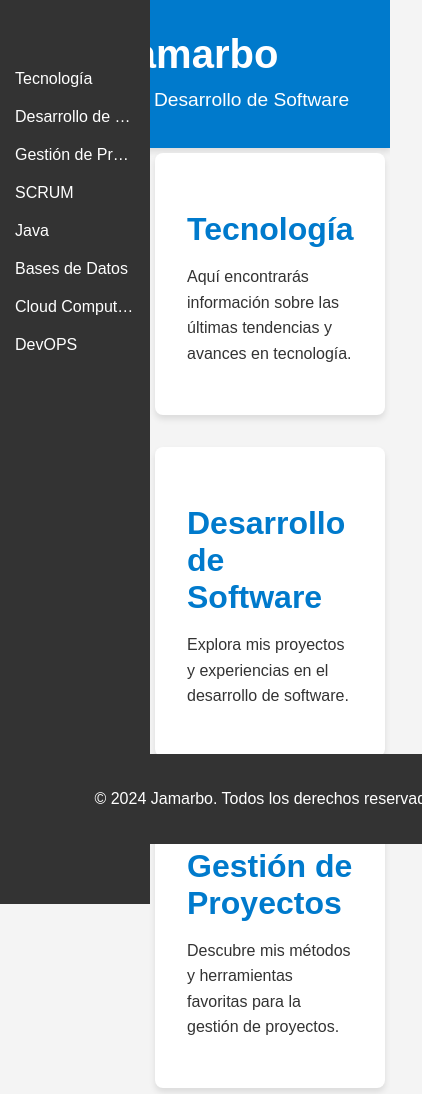
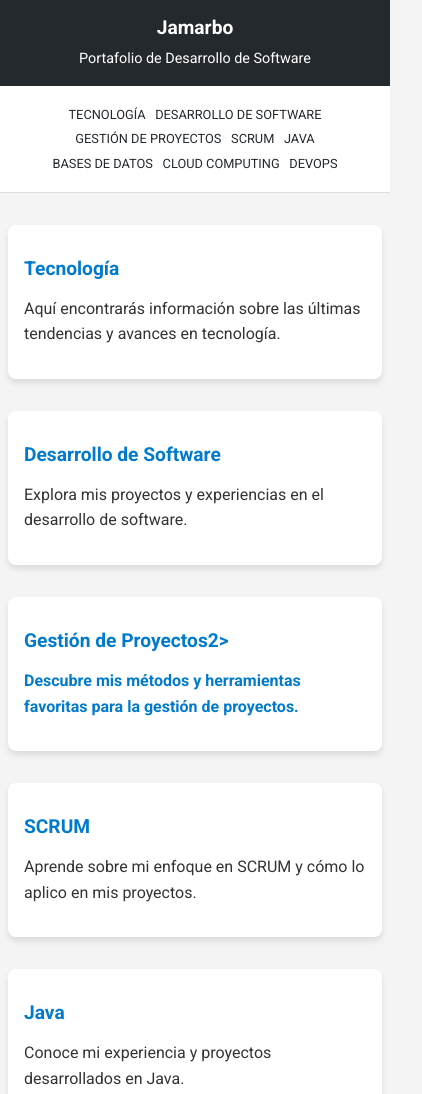
Before and after one commit to jamarbo/jamarbo-website, a plain HTML site: page index.html in a window 390 px wide. Shown: the top 1094 px of the page, 422 px wide, since content can reach past the window. Drawn offline with Linux system fonts and the light colour scheme.

Commit message:
ajustes de rendimiento y legibilidad

```diff
--- a/index.html
+++ b/index.html
@@ -4,66 +4,52 @@
     <meta charset="UTF-8">
     <meta name="viewport" content="width=device-width, initial-scale=1.0">
     <title>Jamarbo - Portafolio</title>
-
+    <link href="https://fonts.googleapis.com/css2?family=Roboto:wght@400;700&display=swap" rel="stylesheet">
     <style>
         body {
-            font-family: 'Arial', sans-serif;
+            font-family: 'Roboto', sans-serif;
             margin: 0;
             padding: 0;
             background-color: #f4f4f4;
             color: #333;
         }
         header {
-            background-color: #007acc;
+            background-color: #24292e;
             color: #fff;
-            padding: 2rem 1rem;
+            padding: 1rem 2rem;
             text-align: center;
-            box-shadow: 0 4px 6px rgba(0, 0, 0, 0.1);
         }
         header h1 {
             margin: 0;
-            font-size: 2.5rem;
+            font-size: 2rem;
         }
         header p {
             margin: 0.5rem 0 0;
             font-size: 1.2rem;
         }
         nav {
-            position: fixed;
-            left: 0;
-            top: 0;
-            height: 100%;
-            width: 60px;
-            background-color: #333;
-            overflow-x: hidden;
-            transition: 0.5s;
-            padding-top: 60px;
-        }
-        nav:hover {
-            width: 250px;
+            background-color: #fff;
+            border-bottom: 1px solid #ddd;
+            display: flex;
+            justify-content: center;
+            padding: 1rem;
+            flex-wrap: wrap;
         }
         nav a {
-            padding: 10px 15px;
+            color: #24292e;
+            margin: 0.5rem;
             text-decoration: none;
-            font-size: 1.2rem;
-            color: #fff;
-            display: block;
-            transition: 0.3s;
-            white-space: nowrap;
-            overflow: hidden;
-            text-overflow: ellipsis;
+            font-size: 1rem;
+            text-transform: uppercase;
+            transition: color 0.3s;
         }
         nav a:hover {
-            background-color: #575757;
-            padding-left: 30px;
+            color: #007acc;
         }
         .main-content {
-            margin-left: 60px;
-            padding: 20px;
-            transition: margin-left 0.5s;
-        }
-        nav:hover ~ .main-content {
-            margin-left: 250px;
+            max-width: 1200px;
+            margin: 2rem auto;
+            padding: 0 1rem;
         }
         .section {
             margin-bottom: 2rem;
@@ -82,51 +68,51 @@
             font-size: 1rem;
         }
         footer {
-            background-color: #333;
+            background-color: #24292e;
             color: #fff;
             text-align: center;
             padding: 1rem;
-            position: fixed;
+            position: relative;
             width: 100%;
             bottom: 0;
+            left: 0;
         }
         @media (max-width: 768px) {
-            nav {
-                width: 60px;
+            header h1 {
+                font-size: 1.5rem;
             }
-            nav:hover {
-                width: 200px;
+            header p {
+                font-size: 1rem;
             }
-            .main-content {
-                margin-left: 60px;
-                padding: 10px;
+            nav a {
+                font-size: 0.9rem;
             }
-            nav:hover ~ .main-content {
-                margin-left: 200px;
+            .section {
+                padding: 1.5rem;
             }
-            footer {
-                margin-left: 60px;
+            h2 {
+                font-size: 1.5rem;
             }
         }
         @media (max-width: 480px) {
-            nav {
-                width: 60px;
+            header h1 {
+                font-size: 1.2rem;
             }
-            nav:hover {
-                width: 150px;
+            header p {
+                font-size: 0.9rem;
             }
             nav a {
-                font-size: 1rem;
+                font-size: 0.8rem;
+                margin: 0.3rem;
+            }
+            .section {
+                padding: 1rem;
+            }
+            h2 {
+                font-size: 1.2rem;
             }
             .main-content {
-                margin-left: 60px;
-                padding: 5px;
-            }
-            nav:hover ~ .main-content {
-                margin-left: 150px;
-            }
-            footer {
-                margin-left: 60px;
+                padding: 0 0.5rem;
             }
         }
     </style>
@@ -147,6 +133,7 @@
         <a href="#cloud">Cloud Computing</a>
         <a href="#devops">DevOPS</a>
     </nav>
+
     <main class="main-content">
         <section id="tecnologia" class="section">
             <h2>Tecnología</h2>
@@ -157,7 +144,7 @@
             <p>Explora mis proyectos y experiencias en el desarrollo de software.</p>
         </section>
         <section id="gestion" class="section">
-            <h2>Gestión de Proyectos</h2>
+            <h2>Gestión de Proyectos</h<|meta_end|>2>
             <p>Descubre mis métodos y herramientas favoritas para la gestión de proyectos.</p>
         </section>
         <section id="scrum" class="section">
@@ -181,6 +168,7 @@
             <p>Explora mis métodos y herramientas en el ámbito de DevOPS.</p>
         </section>
     </main>
+
     <footer>
         <p>&copy; 2024 Jamarbo. Todos los derechos reservados.</p>
     </footer>
```
